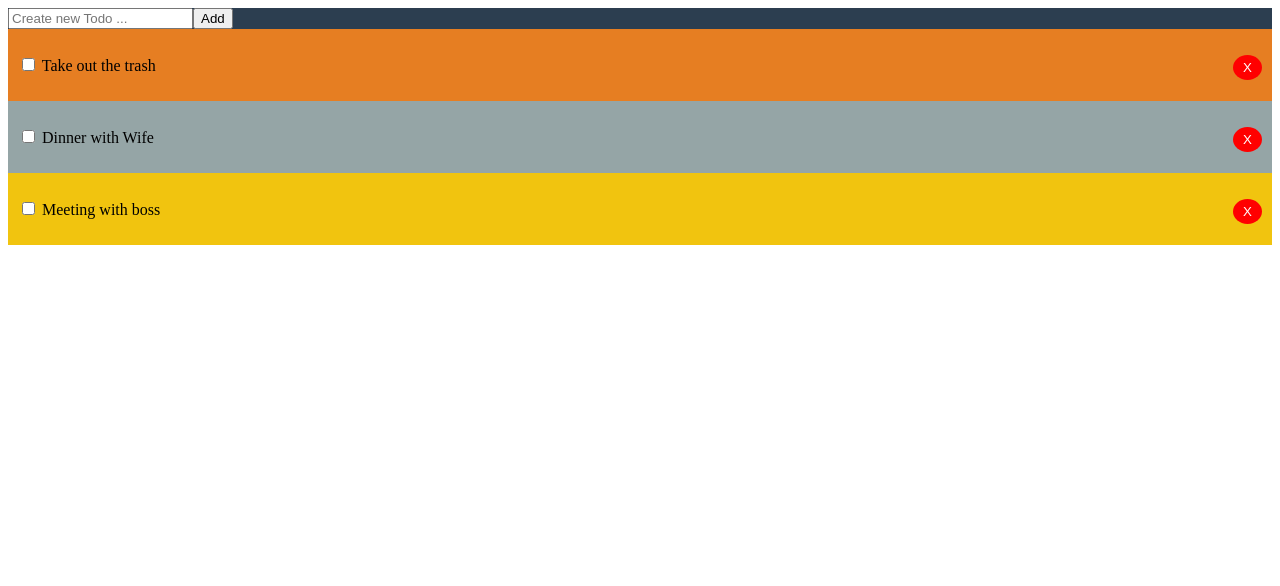
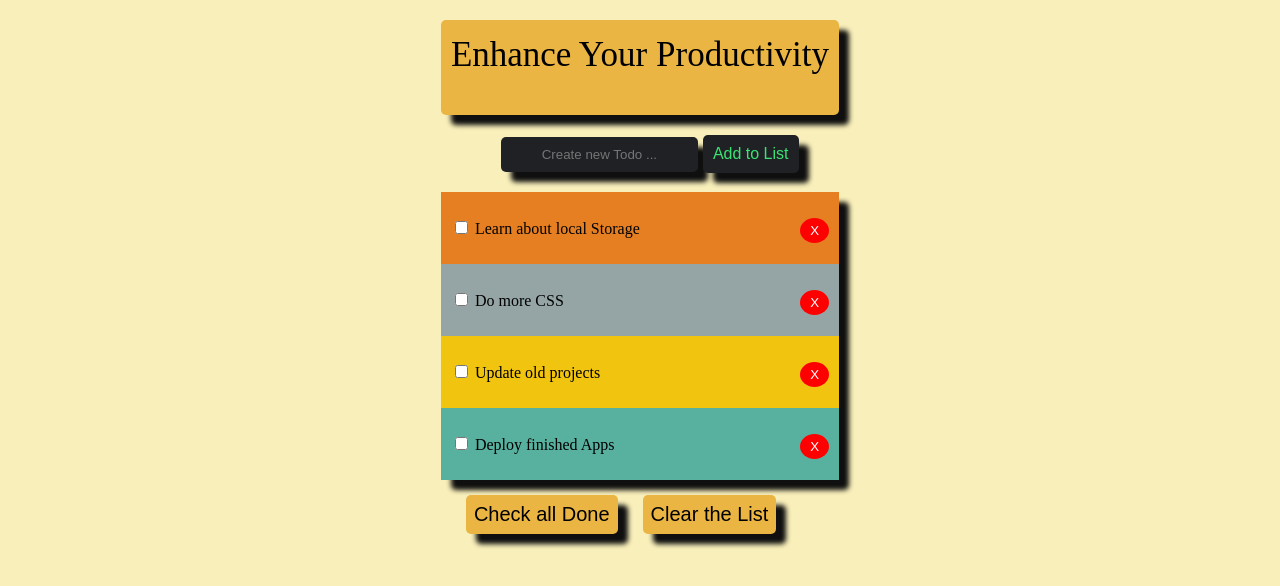
Before and after one commit to ali1129js/updated-todo, a React (Create React App) app: page / in a window 1280 px wide. Shown: the top 586 px of the page. Built offline with nearby package versions, Linux system fonts and the light colour scheme.

Commit message:
customized buttons

```diff
--- a/package.json
+++ b/package.json
@@ -5,7 +5,8 @@
   "dependencies": {
     "react": "^16.7.0",
     "react-dom": "^16.7.0",
-    "react-scripts": "2.1.3"
+    "react-scripts": "2.1.3",
+    "uuid": "^3.3.2"
   },
   "scripts": {
     "start": "react-scripts start",
--- a/src/App.css
+++ b/src/App.css
@@ -2,10 +2,77 @@
  * @Author: Ali
  * @Date:   2019-01-05T09:14:40+01:00
  * @Last modified by:   Ali
- * @Last modified time: 2019-01-06T12:26:24+01:00
+ * @Last modified time: 2019-01-06T15:55:48+01:00
  */
 
 .App {
-    background: #2c3e50;
+  position: absolute;
+  top:0;
+  bottom: 0;
+  left: 0;
+  right: 0;
+  margin: auto;
+  background: #F8EFBA;
+  justify-content: center;
+  display: flex;
 
 }
+.todos {
+  box-shadow: 10px 10px 5px #0f0f0f;
+  border-radius: 5px;
+}
+
+.toptitle {
+  background: #EAB543;
+  margin-bottom: 20px;
+  height: 80px;
+  font-size: 35px;
+  padding-top: 15px;
+  padding-left: 10px;
+  padding-right: 10px;
+  text-align: center;
+  box-shadow: 10px 10px 5px #0f0f0f;
+  border-radius: 5px;
+  margin-top: 20px;
+}
+
+.input {
+  padding: 10px;
+  text-align: center;
+  background: #1F2124;
+  border: none;
+  border-radius: 2px;
+  color: #03E1A4;
+  margin-left: 60px;
+  margin-bottom: 20px;
+  box-shadow: 10px 10px 5px #0f0f0f;
+  border-radius: 5px;
+}
+.myButton {
+margin-top: 15px;
+border: none;
+
+margin-right: 0px;
+margin-left: 25px;
+font-size: 20px;
+padding: 8px;
+background: #EAB543;
+margin-bottom: 10px;
+box-shadow: 10px 10px 5px #0f0f0f;
+border-radius: 5px;
+}
+.myButton:hover {
+  cursor: pointer;
+  background: #E91E63;
+  color: #1ec0ff;
+}
+.addButton {
+  padding: 10px;
+  background: #1F2124;
+  color: #3ae374;
+  font-size: 16px;
+  box-shadow: 10px 10px 5px #0f0f0f;
+  border-radius: 5px;
+  border: none;
+  margin-left: 5px;
+}
--- a/src/App.js
+++ b/src/App.js
@@ -2,37 +2,44 @@
  * @Author: Ali
  * @Date:   2019-01-05T09:14:04+01:00
  * @Last modified by:   Ali
- * @Last modified time: 2019-01-06T12:34:34+01:00
+ * @Last modified time: 2019-01-06T15:10:27+01:00
  */
 
 import React, { Component } from "react";
 import "./App.css";
 import Todos from "./components/Todos";
 import AddTodo from "./components/AddTodo";
-
+import uuid from "uuid";
 class App extends Component {
   state = {
     todos: [
       {
-        id: 1,
-        title: "Take out the trash",
+        id: uuid.v4(),
+        title: "Learn about local Storage",
         completed: false,
         color: "#e67e22"
       },
       {
-        id: 2,
-        title: "Dinner with Wife",
+        id: uuid.v4(),
+        title: "Do more CSS",
         completed: false,
         color: "#95a5a6"
       },
       {
-        id: 3,
-        title: "Meeting with boss",
+        id: uuid.v4(),
+        title: "Update old projects",
         completed: false,
         color: "#f1c40f"
+      },
+      {
+        id: uuid.v4(),
+        title: "Deploy finished Apps",
+        completed: false,
+        color: "#58B19F"
       }
     ]
   };
+
   //Toggle Todo
   markComplete = id => {
     this.setState({
@@ -53,25 +60,49 @@ class App extends Component {
   //Add ToDo
   addTodo = title => {
     const newTodo = {
-      id: 4,
+      id: uuid.v4(),
       title,
       completed: false,
       color: "#" + Math.floor(Math.random() * 16777215).toString(16)
     };
-    console.log(newTodo);
     this.setState({ todos: [...this.state.todos, newTodo] });
   };
 
+  listClear() {
+    this.setState({ todos: [] });
+  }
+  alldone() {
+    const todos = this.state.todos.map(todo => {
+      return {
+        ...todo,
+        completed: true
+      };
+    });
+    this.setState({
+      todos
+    });
+  }
   render() {
     return (
       <div className="App">
         <div className="container">
+          <div className="toptitle"> Enhance Your Productivity </div>
           <AddTodo addTodo={this.addTodo} />
-          <Todos
-            todos={this.state.todos}
-            delTodo={this.delTodo}
-            markComplete={this.markComplete}
-          />
+          <div className="todos">
+            <Todos
+              todos={this.state.todos}
+              delTodo={this.delTodo}
+              markComplete={this.markComplete}
+            />
+          </div>
+          <button className="myButton" onClick={() => this.alldone()}>
+            {" "}
+            Check all Done{" "}
+          </button>
+          <button className="myButton" onClick={() => this.listClear()}>
+            {" "}
+            Clear the List{" "}
+          </button>
         </div>
       </div>
     );
--- a/src/components/AddTodo.js
+++ b/src/components/AddTodo.js
@@ -2,7 +2,7 @@
  * @Author: Ali
  * @Date:   2019-01-06T10:08:49+01:00
  * @Last modified by:   Ali
- * @Last modified time: 2019-01-06T12:05:18+01:00
+ * @Last modified time: 2019-01-06T15:45:17+01:00
  */
 import React, { Component } from "react";
 
@@ -20,13 +20,15 @@ class AddTodo extends Component {
     return (
       <form onSubmit={this.handleSubmit}>
         <input
+          className="input"
           type="text"
           name="title"
           placeholder="Create new Todo ..."
           value={this.state.title}
           onChange={this.handleChange}
+          required
         />
-        <button> Add </button>
+        <button className="addButton"> Add to List </button>
       </form>
     );
   }
--- a/src/components/TodoItem.js
+++ b/src/components/TodoItem.js
@@ -2,28 +2,18 @@
  * @Author: Ali
  * @Date:   2019-01-05T09:25:48+01:00
  * @Last modified by:   Ali
- * @Last modified time: 2019-01-06T12:43:11+01:00
+ * @Last modified time: 2019-01-06T15:07:40+01:00
  */
 import React, { Component } from "react";
 import PropTypes from "prop-types";
 
 class TodoItem extends Component {
-  // getStyle = color => {
-  //   return {
-  //     background: color,
-  //     padding: "10px",
-  //     borderBottom: "1px #ccc dotted",
-  //     textDecoration: this.props.todo.completed ? "line-through" : "none"
-  //   };
-  // };
-
   render() {
-    const { id, title, color } = this.props.todo;
-    console.log(color);
+    const { id, title, color, completed } = this.props.todo;
     return (
       <div
         style={{
-          textDecoration: this.props.todo.completed ? "line-through" : "none",
+          textDecoration: completed ? "line-through" : "none",
           backgroundColor: color,
           padding: "10px"
         }}
@@ -32,6 +22,7 @@ class TodoItem extends Component {
           <input
             type="checkbox"
             onChange={this.props.markComplete.bind(this, id)}
+            checked={completed}
           />
           {"  "}
           {title}
--- a/src/components/Todos.js
+++ b/src/components/Todos.js
@@ -2,7 +2,7 @@
  * @Author: Ali
  * @Date:   2019-01-05T09:16:28+01:00
  * @Last modified by:   Ali
- * @Last modified time: 2019-01-05T19:48:12+01:00
+ * @Last modified time: 2019-01-06T14:09:29+01:00
  */
 import React, { Component } from "react";
 import PropTypes from "prop-types";
@@ -21,6 +21,8 @@ class Todos extends Component {
   }
 }
 Todos.propTypes = {
-  todos: PropTypes.array.isRequired
+  todos: PropTypes.array.isRequired,
+  delTodo: PropTypes.func.isRequired,
+  markComplete: PropTypes.func.isRequired
 };
 export default Todos;
```
Also changed, not shown: 1 other file (tests, documents, lock files or other folders).
